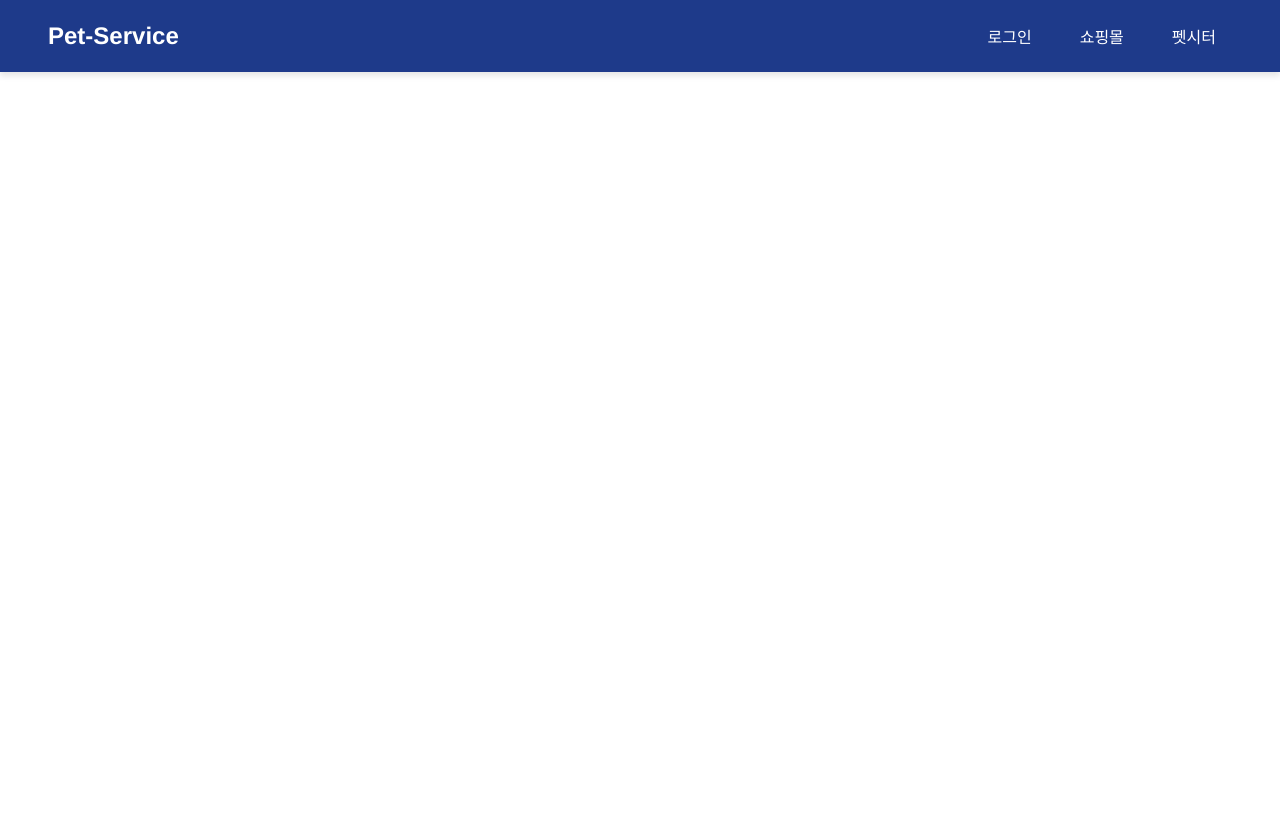
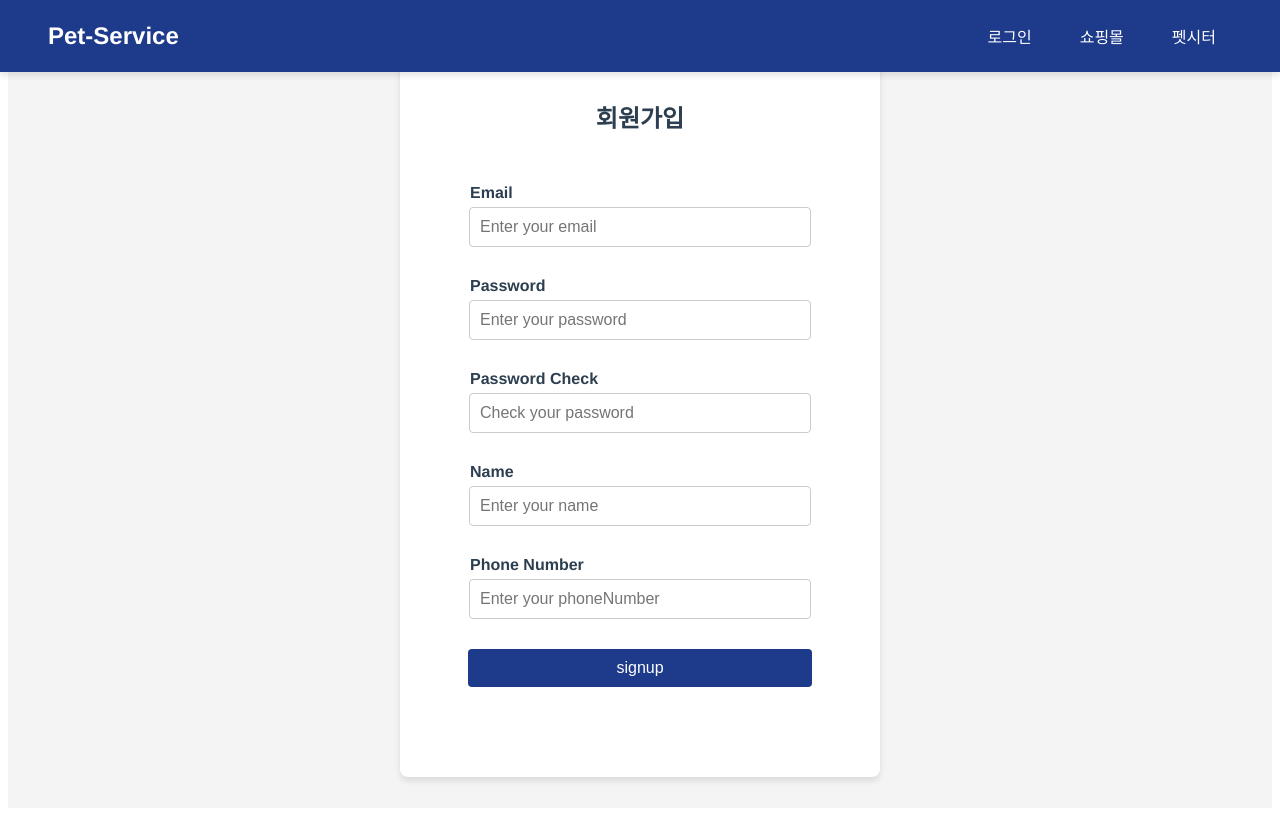
Before and after one commit to shunny822/pet-service-FE, a Vue app in the folder pet-service/: page /signup in a window 1280 px wide. Built offline with nearby package versions, Linux system fonts and the light colour scheme.

Commit message:
feat: signup

```diff
--- a/pet-service/src/router/index.js
+++ b/pet-service/src/router/index.js
@@ -1,6 +1,7 @@
 import { createRouter, createWebHistory } from 'vue-router'
 import HomeView from '../views/HomeView.vue'
 import LoginView from '@/views/LoginView.vue'
+import SignupView from '@/views/SignupView.vue'
 
 const router = createRouter({
   history: createWebHistory(import.meta.env.BASE_URL),
@@ -15,6 +16,11 @@ const router = createRouter({
       name: 'login',
       component: LoginView,
     },
+    {
+      path: '/signup',
+      name: 'signup',
+      component: SignupView,
+    },
   ],
 })
 
--- /dev/null
+++ b/pet-service/src/views/SignupView.vue
@@ -0,0 +1,145 @@
+<script>
+import { SERVER_URL } from '@/common/constant';
+
+export default {
+data() {
+    return {
+    email: '',
+    password1: '',
+    password2: '',
+    name: '',
+    phoneNumber: ''
+    };
+},
+methods: {
+    async handleSignup() {
+      const requestData = {
+        email: this.email,
+        password1: this.password1,
+        password2: this.password2,
+        name: this.name,
+        phoneNumber: this.phoneNumber
+      };
+
+      try {
+        const response = await fetch(SERVER_URL + '/members', {
+          method: 'POST',
+          headers: {
+            'Content-Type': 'application/json',
+          },
+          body: JSON.stringify(requestData)
+        });
+
+        if (!response.ok) {
+          throw new Error('Signup failed with status: ' + response.status);
+        }
+        this.$router.push('/login');
+      } catch (error) {
+        alert('Check your input values. Please try again.');
+      }
+    }
+}
+};
+</script>
+
+<template>
+    <div class="signup-container">
+      <div class="signup-box">
+        <h2>회원가입</h2>
+        <form @submit.prevent="handleSignup">
+          <div class="input-group">
+            <label for="email">Email</label>
+            <input type="email" id="email" v-model="email" required placeholder="Enter your email" />
+          </div>
+          <div class="input-group">
+            <label for="password1">Password</label>
+            <input type="password" id="password1" v-model="password1" required placeholder="Enter your password" />
+          </div>
+          <div class="input-group">
+            <label for="password2">Password Check</label>
+            <input type="password" id="password2" v-model="password2" required placeholder="Check your password" />
+          </div>
+          <div class="input-group">
+            <label for="name">Name</label>
+            <input type="text" id="name" v-model="name" required placeholder="Enter your name" />
+          </div>
+          <div class="input-group">
+            <label for="phoneNumber">Phone Number</label>
+            <input type="text" id="phoneNumber" v-model="phoneNumber" required placeholder="Enter your phoneNumber" />
+          </div>
+          <button type="submit" class="signup-btn">signup</button>
+        </form>
+      </div>
+    </div>
+</template>
+
+<style scoped>
+/* 전체 화면을 꽉 채우는 로그인 컨테이너 */
+.signup-container {
+  display: flex;
+  justify-content: center;
+  align-items: center;
+  height: 100vh;
+  background-color: #f4f4f4;
+}
+
+/* 로그인 박스 스타일 */
+.signup-box {
+  background-color: #fff;
+  padding: 40px;
+  border-radius: 8px;
+  box-shadow: 0 4px 6px rgba(0, 0, 0, 0.1);
+  width: 100%;
+  max-width: 400px;
+}
+
+/* 제목 스타일 */
+h2 {
+  text-align: center;
+  margin-bottom: 50px;
+  font-size: 24px;
+}
+
+/* 입력 그룹 스타일 */
+.input-group {
+  margin-bottom: 30px;
+}
+
+.input-group label {
+  display: block;
+  font-weight: bold;
+  margin-bottom: 5px;
+  margin-left: 30px;
+  text-align: left;
+}
+
+.input-group input {
+  width: 20rem;
+  padding: 10px;
+  border: 1px solid #ccc;
+  border-radius: 4px;
+  font-size: 16px;
+}
+
+.input-group input:focus {
+  outline: none;
+  border-color: #1e3a8a; /* Focus 시 파란색 */
+}
+
+/* 로그인 버튼 스타일 */
+.signup-btn {
+  width: 21.5rem;
+  padding: 10px;
+  background-color: #1e3a8a;
+  color: white;
+  border: none;
+  border-radius: 4px;
+  font-size: 16px;
+  cursor: pointer;
+  margin-bottom: 50px;
+}
+
+.signup-btn:hover {
+  background-color: #1d335a; /* Hover 시 색상 변경 */
+}
+</style>
```
